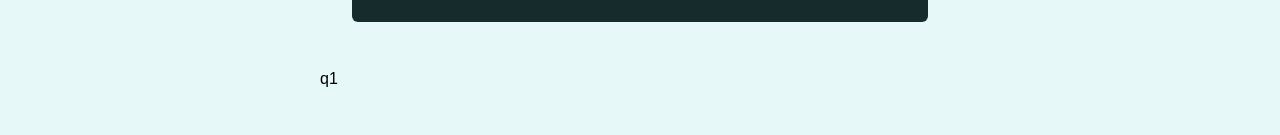
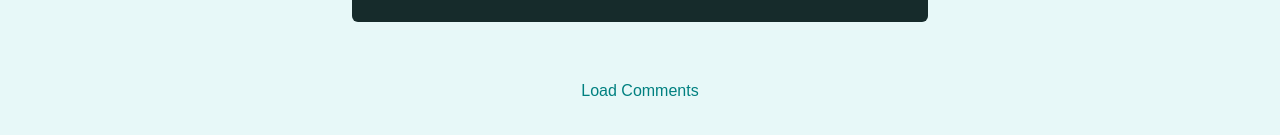
Before and after one commit to enestekin/react-router, a React (Create React App) app: page /quotes/q1 in a window 1280 px wide. Shown: the part 355-490 px from the top of the page. Built offline with nearby package versions, Linux system fonts and the light colour scheme.

Commit message:
comments area edited

```diff
--- a/src/pages/QuoteDetail.js
+++ b/src/pages/QuoteDetail.js
@@ -1,5 +1,5 @@
 import React from 'react';
-import { useParams, Route } from 'react-router-dom';
+import { useParams, Route, Link } from 'react-router-dom';
 import Comments from '../components/comments/Comments';
 import HighlightedQuote from '../components/quotes/HighlightedQuote';
 
@@ -28,7 +28,13 @@
   return (
     <>
       <HighlightedQuote text={quote.text} author={quote.author} />
-      <p>{params.quoteId}</p>
+      <Route path={`/quotes/${params.quoteId}`} exact>
+        <div className='centered'>
+          <Link className='btn--flat' to={`/quotes/${params.quoteId}/comments`}>
+            Load Comments
+          </Link>
+        </div>
+      </Route>
       <Route path={`/quotes/${params.quoteId}/comments`}>
         <Comments />
       </Route>
```
Also changed, not shown: 1 other file (tests, documents, lock files or other folders).
